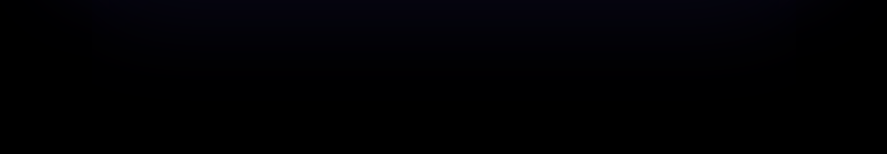
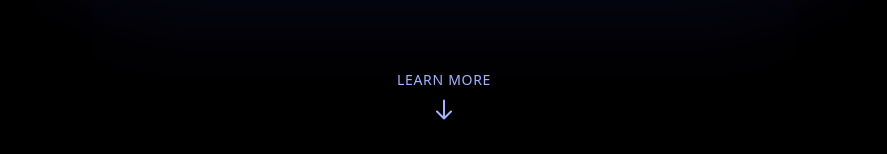
Before and after one commit to 360Parminder/Kosh, a React (Vite) app in the folder apps/web/: page / in a window 1280 px wide. Shown: the part 646-800 px from the top of the page, without its empty margins (196-1083 px from the left). Built offline with nearby package versions, Linux system fonts and the light colour scheme.

Commit message:
feat: add smooth scroll functionality to info section with indicator in Coming Soon page

```diff
--- a/apps/web/src/pages/ComingSoon.jsx
+++ b/apps/web/src/pages/ComingSoon.jsx
@@ -56,6 +56,12 @@
         setError('');
     };
 
+    const scrollToInfo = () => {
+        document.getElementById('info-section').scrollIntoView({
+            behavior: 'smooth'
+        });
+    };
+
     return (
         <div className="bg-black text-white overflow-hidden">
             {/* Hero Section with Coming Soon */}
@@ -91,10 +97,46 @@
                 />
                 <div className="absolute bottom-0 w-[55vw] h-[77vh] backdrop-blur-2xl rounded-t-full z-0" />
 
+                {/* Scroll down indicator */}
+                <motion.div
+                    className="absolute bottom-8 z-20 cursor-pointer"
+                    initial={{ opacity: 0, y: -10 }}
+                    animate={{ opacity: 1, y: 0 }}
+                    transition={{
+                        duration: 1,
+                        ease: "easeOut",
+                        delay: 3,
+                        y: {
+                            duration: 0.8,
+                            repeat: Infinity,
+                            repeatType: "reverse",
+                            ease: "easeInOut"
+                        }
+                    }}
+                    onClick={scrollToInfo}
+                >
+                    <div className="flex flex-col items-center text-indigo-300">
+                        <span className="mb-2 text-sm tracking-wider">LEARN MORE</span>
+                        <svg
+                            xmlns="http://www.w3.org/2000/svg"
+                            className="h-6 w-6"
+                            fill="none"
+                            viewBox="0 0 24 24"
+                            stroke="currentColor"
+                        >
+                            <path
+                                strokeLinecap="round"
+                                strokeLinejoin="round"
+                                strokeWidth={2}
+                                d="M19 14l-7 7m0 0l-7-7m7 7V3"
+                            />
+                        </svg>
+                    </div>
+                </motion.div>
             </div>
 
             {/* Info Section */}
-            <div className="relative bg-indigo-800 px-4 py-16 md:px-8">
+            <div id="info-section" className="relative bg-indigo-800 px-4 py-16 md:px-8">
                 <div className="max-w-5xl mx-auto">
                     <motion.h1
                         initial={{ opacity: 0, y: -20 }}
```
